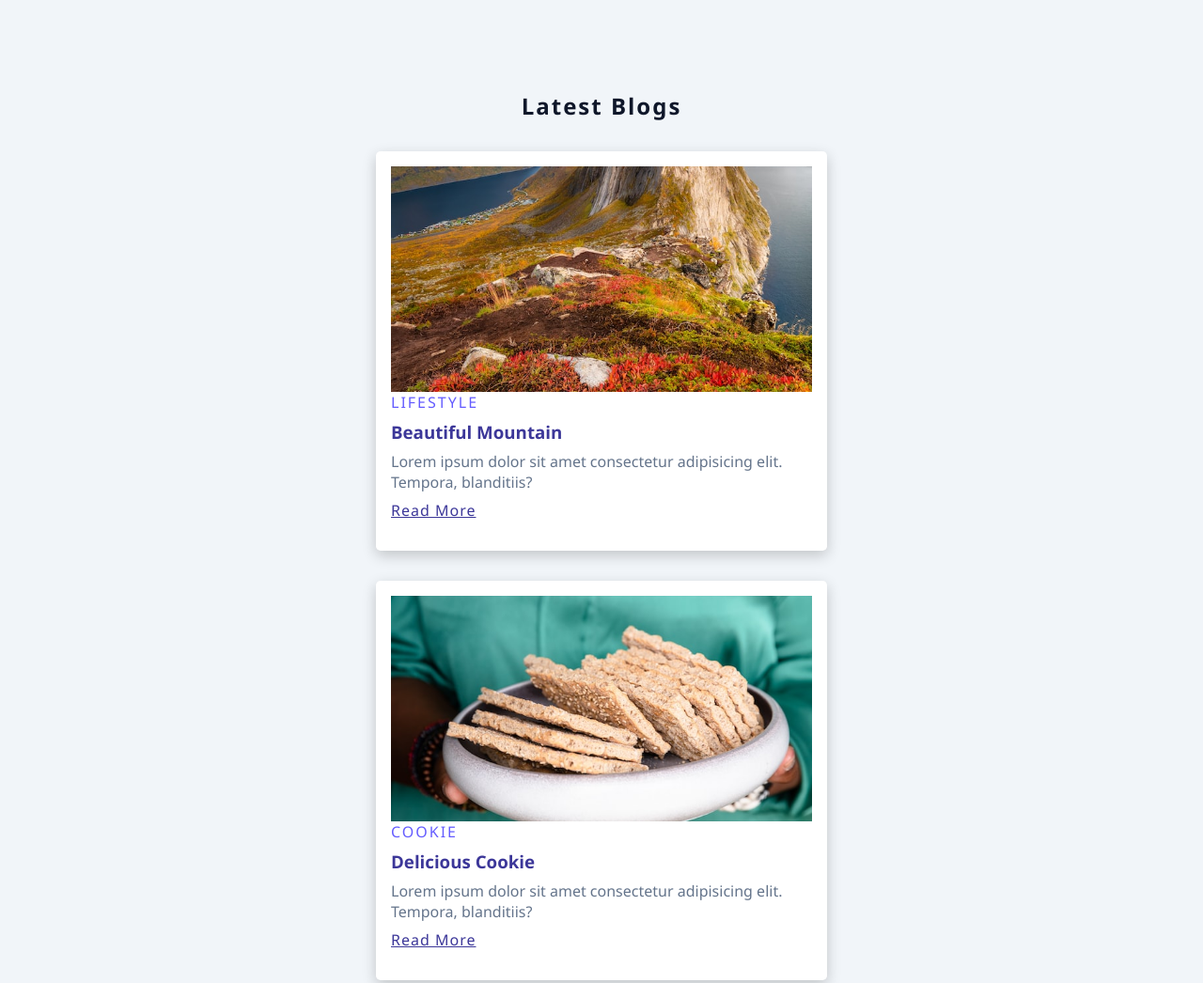
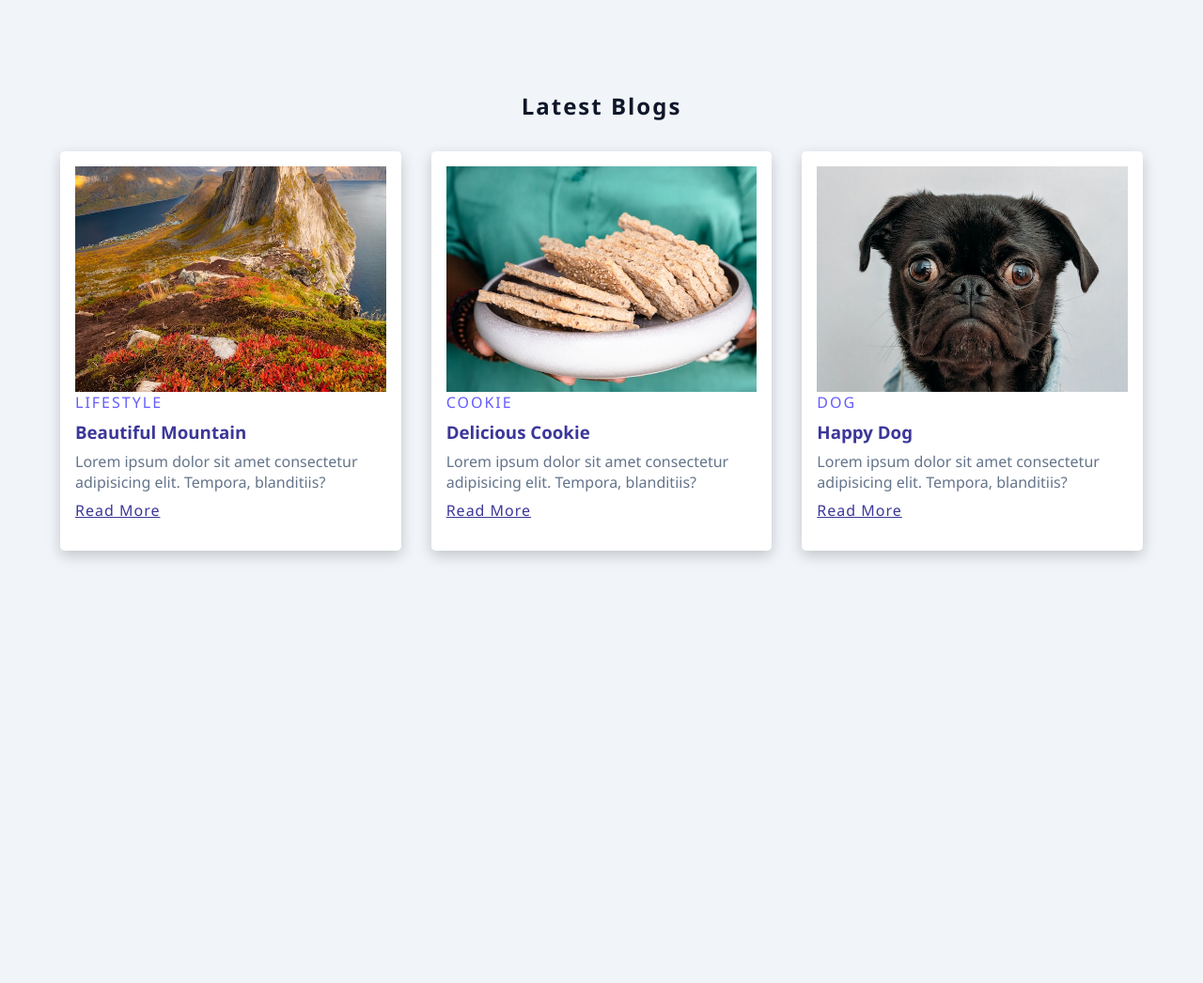
Before and after one commit to k9202ky/1111-web-demo-411418030, a plain HTML site: page demo/w06/blog_30.html in a window 1280 px wide. Shown: the top 1046 px of the page at 94% size. After the commit the page ends 800 px from the top, so only its background shows below. Drawn offline with Linux system fonts and the light colour scheme.

Commit message:
w06-P2: use css grid to show 3 blogs

```diff
--- a/demo/w06/blog_30.css
+++ b/demo/w06/blog_30.css
@@ -26,10 +26,13 @@ body{
 }
 
 .blogs-center{
+    display: grid;
+    grid-template-columns: 1fr 1fr 1fr;
+    gap: 2rem;
     width: var(--fluid-width);
     max-width: var(--max-width);
     margin: 0 auto;
-    max-width: 30rem;
+    /*max-width: 30rem*/;
 }
 
 .blog{
--- a/demo/w06/blog_30.html
+++ b/demo/w06/blog_30.html
@@ -31,6 +31,15 @@
                     <a href="#">read more</a>
                 </div>
             </article>
+            <article class="blog">
+                <img src="./images/p1.jpg" alt="" class="img">
+                <div class="blog-content">
+                    <span>dog</span>
+                    <h3>happy dog</h3>
+                    <p>Lorem ipsum dolor sit amet consectetur adipisicing elit. Tempora, blanditiis?</p>
+                    <a href="#">read more</a>
+                </div>
+            </article>
         </div>
 
     </section>
```
Also changed, not shown: demo/md/w06/w06_30.md (+4 -0 lines), demo/md/w06/w06-p2.png (added), demo/w06/images/p1.jpg (added), demo/w06/images/p2.jpg (added), demo/w06/images/p3.jpg (added), demo/w06/images/p4.jpg (added), demo/w06/images/p5.jpg (added), demo/w06/images/p6.jpg (added), demo/w06/images/p7.jpg (added), demo/w06/images/p8.jpg (added), demo/w06/images/p9.jpg (added).
